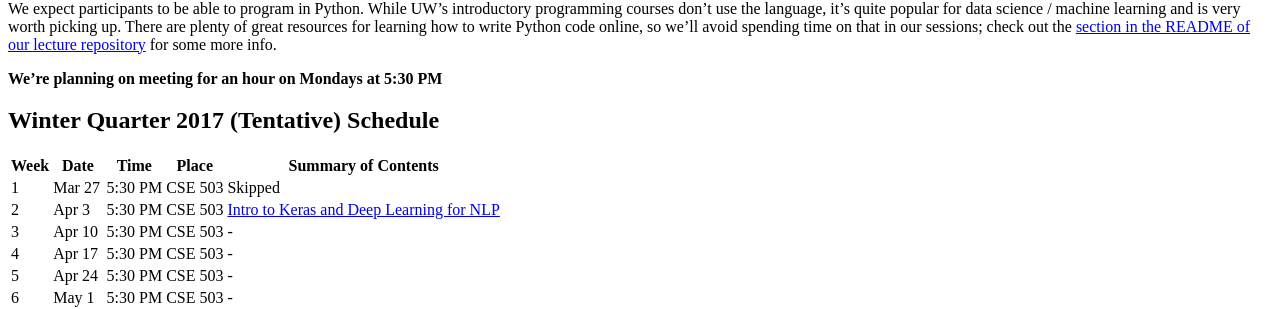
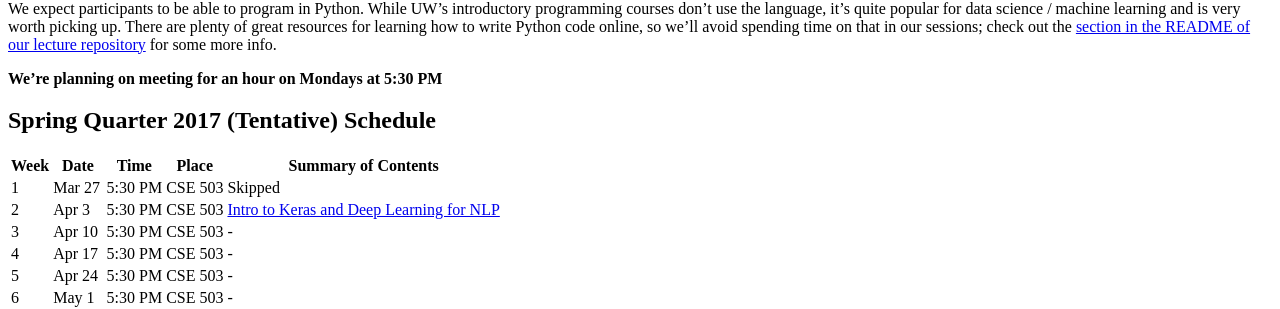
Before and after one commit to MachinesWhoLearn/machineswholearn.github.io, a Jekyll site: the page built from mwl_workshops.md, in a window 1280 px wide. Shown: the part 349-658 px from the top of the page. Built offline with Jekyll 4.4.1, drawn with Linux system fonts in a browser that asks for light colours.

Commit message:
Fix typo in workshop schedule

```diff
--- a/mwl_workshops.md
+++ b/mwl_workshops.md
@@ -23,7 +23,7 @@ for some more info.
 
 **We're planning on meeting for an hour on Mondays at 5:30 PM**
 
-## Winter Quarter 2017 (Tentative) Schedule
+## Spring Quarter 2017 (Tentative) Schedule
 
 | Week | Date | Time | Place | Summary of Contents |
 |------|------|------|-------|---------------------|
```
